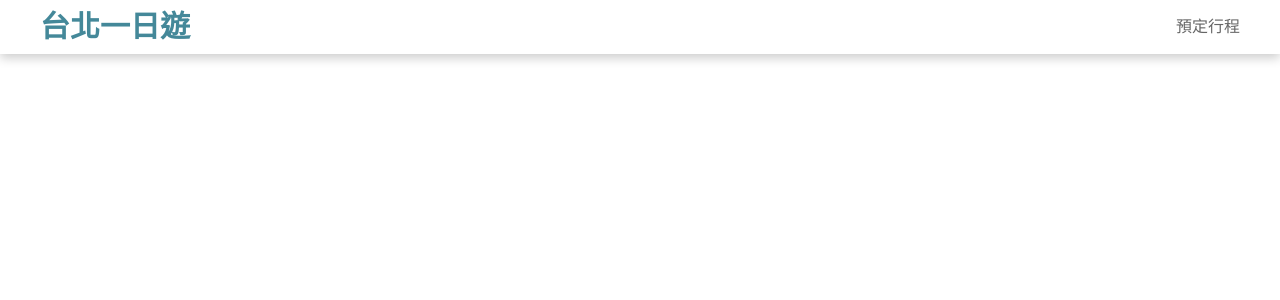
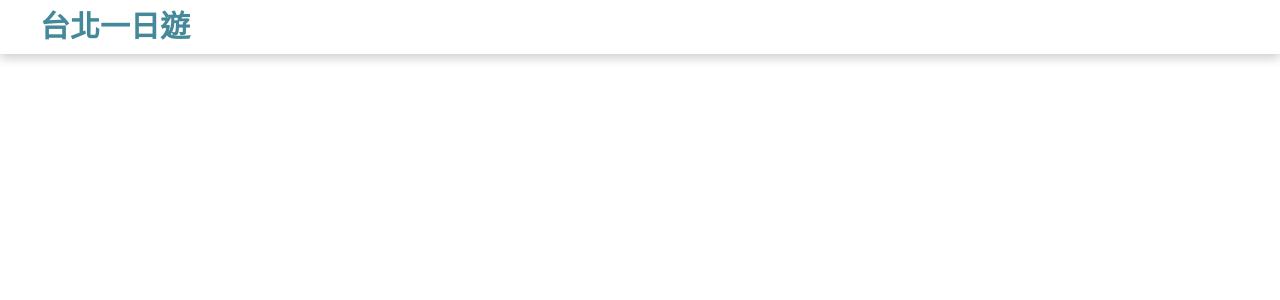
Before and after one commit to Ben10225/taipei-day-trip, a Flask app: template templates/base.html in a window 1280 px wide. Shown: the top 300 px of the page. Run offline with Flask 2, Linux system fonts and the light colour scheme; the template is opened without the code that fills it, so the values that code supplies are empty; style sheets or scripts are compiled from the project's sources.

Commit message:
modify li show roles

```diff
--- a/public/css/base.scss
+++ b/public/css/base.scss
@@ -176,6 +176,7 @@
           line-height: 34px;
           color: #666666;
           cursor: pointer;
+          // display: none;
           &.li_out{
             display: none;
           }
--- a/public/js/nav/nav_setting.js
+++ b/public/js/nav/nav_setting.js
@@ -8,6 +8,7 @@ const signUpMsg = document.querySelector(".s_u_msg");
 const signInUpLi = document.querySelector(".sign_in_up");
 const signOutLi = document.querySelector(".sign_out");
 const signPage = document.querySelector(".sign_page");
+const schedule = document.querySelector(".schedule");
 
 // input
 const SUName = document.querySelector(".s_u_name");
@@ -215,6 +216,7 @@ function auth(needRefresh){
   fetch("/api/user/auth")
   .then((response) => response.json())
   .then((data) => {
+    schedule.classList.remove("li_out");
     if(data.ok){
       signOutLi.classList.remove("li_out");
     }
--- a/templates/base.html
+++ b/templates/base.html
@@ -39,7 +39,7 @@
       <div class="nav_bar">
         <a href="/">台北一日遊</a>
         <ul>
-          <li class="schedule">預定行程</li>
+          <li class="schedule li_out">預定行程</li>
           <li class="sign_in_up li_out" onclick="showSignIn();">登入/註冊</li>
           <li class="sign_out li_out" onclick="signOut();">登出系統</li>
         </ul>
```
Also changed, not shown: 1 other file.
